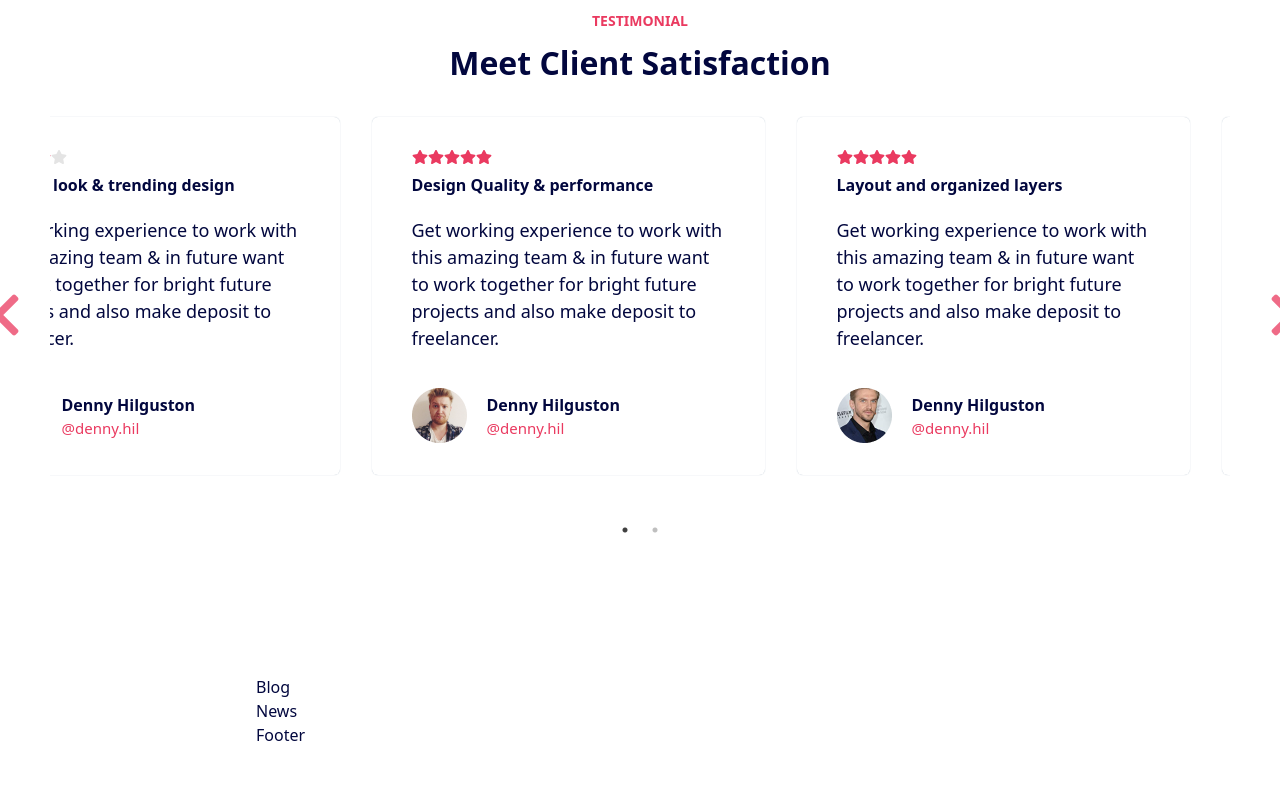
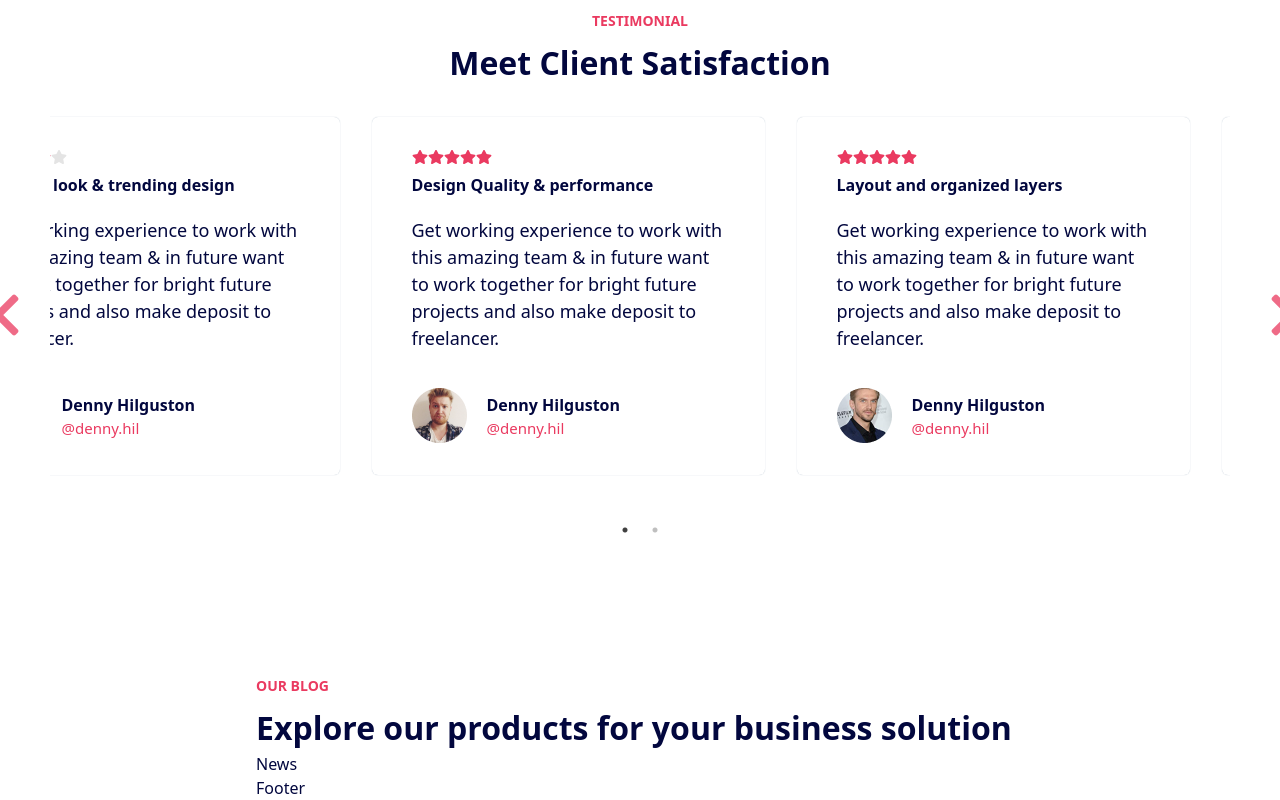
Before and after one commit to ismailcet/Agency-Landing-Page, a React (Create React App) app: page / in a window 1280 px wide. Shown: the part 6067-6867 px from the top of the page. Before the commit the page ends 6814 px from the top, so only its background shows below. Built offline with nearby package versions, Linux system fonts and the light colour scheme; no server answers.

Commit message:
Blog Component is added.

```diff
--- a/src/Components/Blog.jsx
+++ b/src/Components/Blog.jsx
@@ -1,7 +1,23 @@
 import React from "react";
 
 const Blog = () => {
-  return <section className="mt-40">Blog</section>;
+  return (
+    <section className="mt-40">
+      <div className="blog-up">
+        <p className="team-info uppercase font-semibold text-[14px] text-mainColor mb-2">
+          Our Blog
+        </p>
+        <h3 className="team-title text-[2rem] font-bold">
+          Explore our products for your business solution
+        </h3>
+      </div>
+      <div className="blog-down">
+        <div className="blog"></div>
+        <div className="blog"></div>
+        <div className="blog"></div>
+      </div>
+    </section>
+  );
 };
 
 export default Blog;
```
